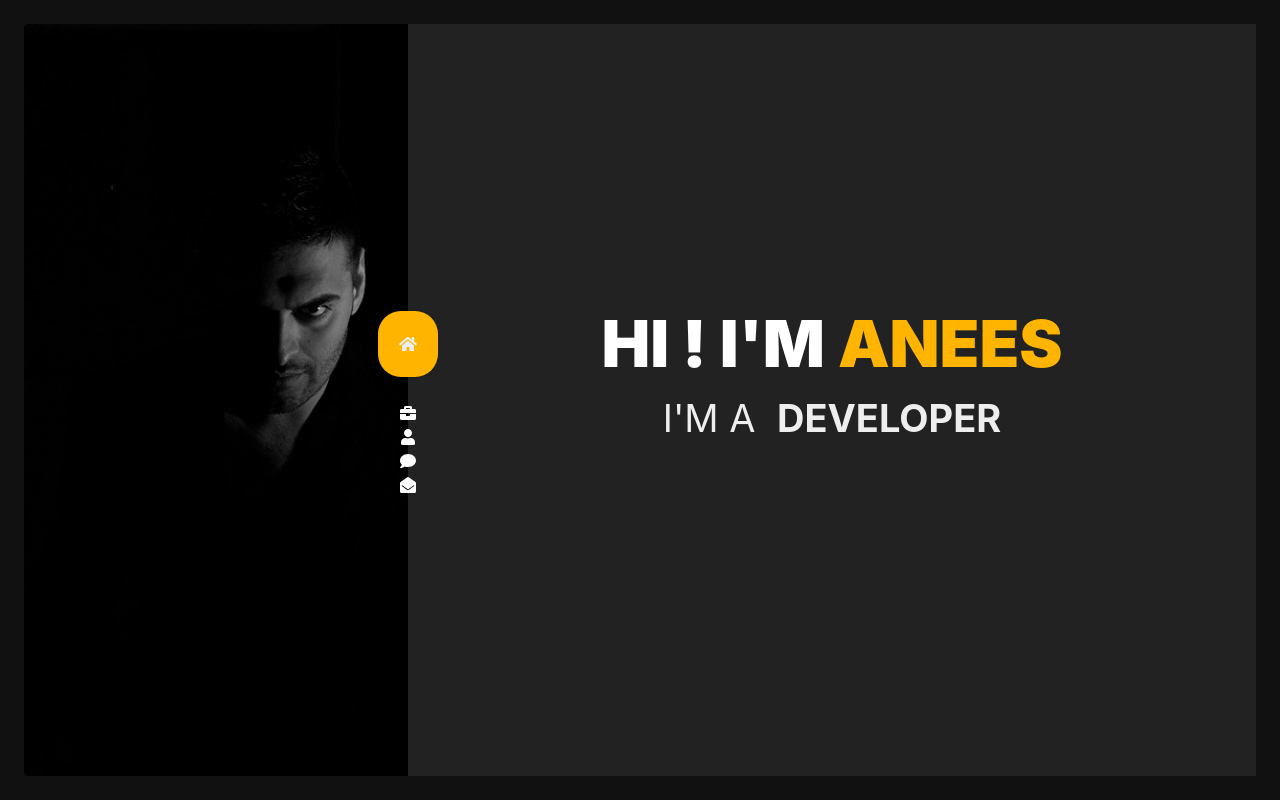
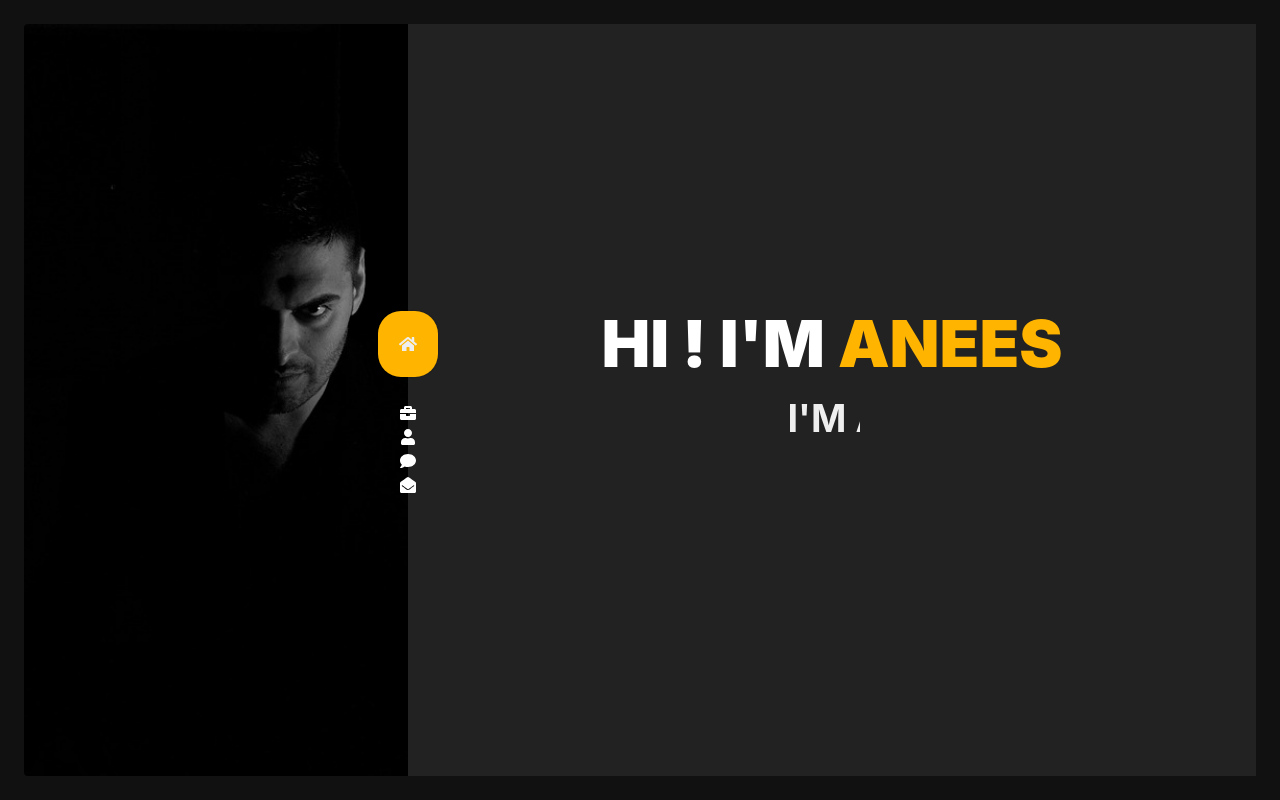
Before and after one commit to arehman849/aneesrahiman.com, a React (Create React App) app: page / in a window 1280 px wide. Built offline with nearby package versions, Linux system fonts and the light colour scheme.

Commit message:
Css animation change for home page

```diff
--- a/src/Components/home.jsx
+++ b/src/Components/home.jsx
@@ -28,9 +28,8 @@ class Home extends Component {
                             <span> Anees </span>
                         </h1>
                         <h2>
-                            I'm a &nbsp;
-                            <span className="roles">
-                                <b>{this.state.role}</b>
+                            <span id="roles">
+                                <b>I'm a &nbsp;{this.state.role}</b>
                                 <span></span>
                             </span>
                         </h2>
@@ -41,13 +40,23 @@ class Home extends Component {
     }
 
     componentDidMount () {
-        setInterval(() => {
+        /*setInterval(() => {
             let role = this.state.roles[this.index];
             this.index = (this.index === this.state.roles.length - 1) ? 0 : this.index + 1;
             this.setState(() => ({
                 role: role
             }));
-        }, 3000);
+        }, 1000);*/
+        let me = this,
+            iterationCount = 0;
+
+        document.querySelector("#roles > b").addEventListener("animationiteration", function (e) {
+            iterationCount++;
+            if (iterationCount%2 !== 0) {
+                me.index = (me.index === me.state.roles.length - 1) ? 0 : me.index + 1;
+                this.innerText = "I'm a " + me.state.roles[me.index];
+            }
+        }, false);
     }
 }
 
--- a/src/Css/styles.css
+++ b/src/Css/styles.css
@@ -2120,3 +2120,30 @@ ul.social-intro {
   opacity: 0.01;
   transition: opacity 300ms ease-in;
 }
+
+#roles > b {
+  position: relative;
+  display: inline-block;
+  animation: rolesAnim 1.5s ease-in-out 0s infinite alternate;
+}
+
+#roles > span {
+  position: absolute;
+  display: inline-block;
+  width: 400px;
+  height: 50px;
+  background-color: #222;
+  animation: rolesAnimBar 1.5s ease-in-out 0s infinite alternate;
+}
+
+@keyframes rolesAnim {
+  0% {transform: translateX(0%)}
+  60% {transform: translateX(0%)}
+  100% {transform: translateX(35%)}
+}
+
+@keyframes rolesAnimBar {
+  0% {transform: translateX(0)}
+  60% {transform: translateX(0%)}
+  100% {transform: translateX(-30%)}
+}
```
Also changed, not shown: src/App.css (line endings or trailing spaces), 1 other file (tests, documents, lock files or other folders).
